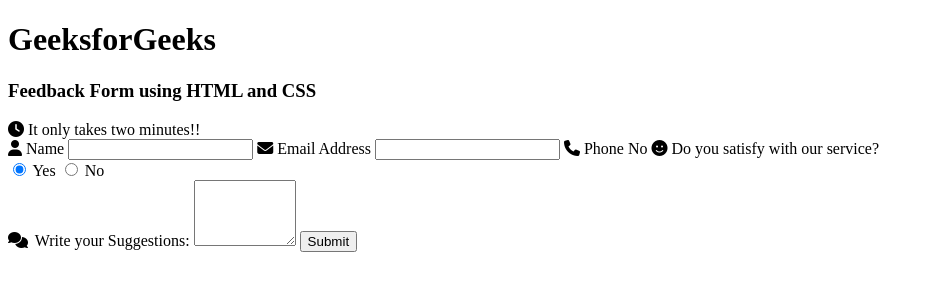
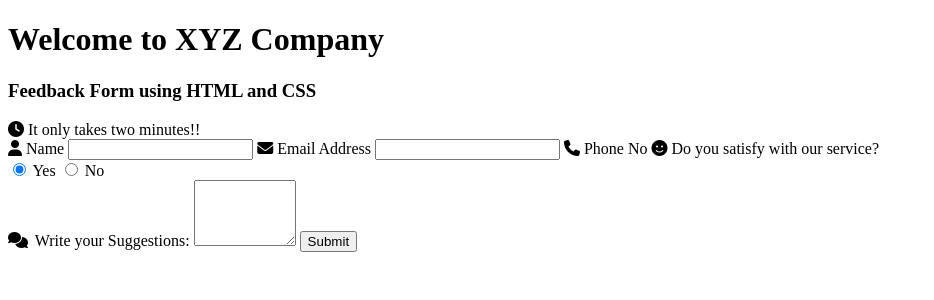
Before and after one commit to 23013726/devasc-team-1, a Flask app: page / in a window 1280 px wide. Shown: the top 300 px of the page, without its empty margins (0-934 px from the left). Run offline with Flask 3, Linux system fonts and the light colour scheme.

Commit message:
Initial commit

```diff
--- a/tempdir/templates/index.html
+++ b/tempdir/templates/index.html
@@ -26,7 +26,7 @@
 
 <body>
 
-    <h1>GeeksforGeeks</h1>
+    <h1>Welcome to XYZ Company</h1>
 
     <h3>Feedback Form using
 
```
